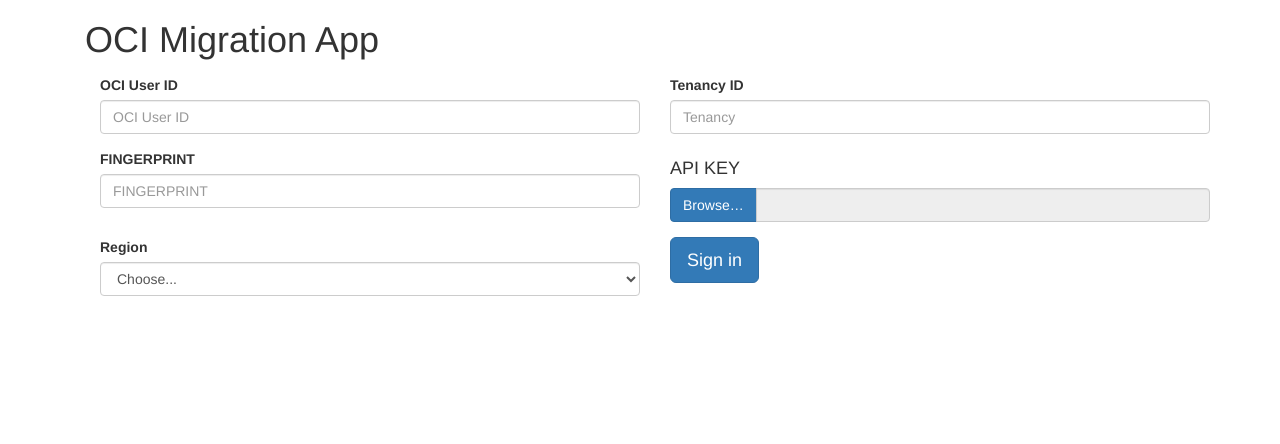
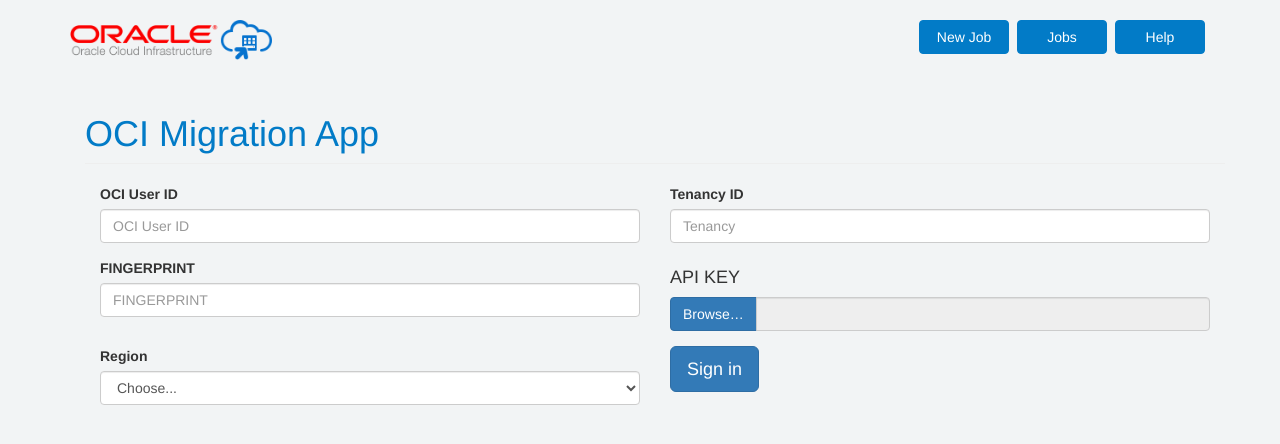
Before and after one commit to caseyr003/dragonfly, a Flask app: page / in a window 1280 px wide. Shown: the top 444 px of the page. Run offline with Flask 2, Linux system fonts and the light colour scheme; some libraries are stand-ins or nearby versions.

Commit message:
create header in flask app

```diff
--- a/flask_app/Templates/login.html
+++ b/flask_app/Templates/login.html
@@ -2,8 +2,7 @@
 {% block content %}
 
 <div class="container">
-  <h1>OCI Migration App</h1>
-  <p></p>
+  <h1 class="page-header">OCI Migration App</h1>
 
 <form>
   <div class="form-row">
--- a/flask_app/Templates/main.html
+++ b/flask_app/Templates/main.html
@@ -7,13 +7,27 @@
   <link rel="stylesheet" href="https://maxcdn.bootstrapcdn.com/bootstrap/3.3.7/css/bootstrap.min.css">
   <script src="https://ajax.googleapis.com/ajax/libs/jquery/3.3.1/jquery.min.js"></script>
   <script src="https://maxcdn.bootstrapcdn.com/bootstrap/3.3.7/js/bootstrap.min.js"></script>
+  <link rel="stylesheet" href="/static/css/main.css">
 </head>
-
 <body>
-  <!-- Main Content -->
   <div class="container">
+    <!-- Main Header -->
+    <header>
+      <div class="row">
+        <div class="col-md-6">
+          <img class="header-logo" src="/static/img/logo/logo.png" alt="Oracle Cloud Infrastructure Migration Tool Logo">
+        </div>
+        <div class="col-md-6 header-btn-col">
+          <button class="btn btn-primary header-btn pull-right">Help</button>
+          <button class="btn btn-primary header-btn pull-right">Jobs</button>
+          <button class="btn btn-primary header-btn pull-right">New Job</button>
+        </div>
+      </div>
+    </header>
+    <!-- Main Content -->
     {% block content %}
     {% endblock %}
+
   </div>
 
 </body>
--- a/flask_app/__init__.py
+++ b/flask_app/__init__.py
@@ -14,7 +14,7 @@
 
 app = Flask(__name__)
 
-DATABASE = 'Static/Users.db'
+DATABASE = 'static/Users.db'
 
 def get_db():
     db = getattr(g, '_database', None)
--- /dev/null
+++ b/flask_app/static/css/main.css
@@ -0,0 +1,35 @@
+/*
+Main Hex Colors
+Blue: #027bc7
+Grey: #f2f4f5
+*/
+
+
+/* Body */
+body {
+  background: #f2f4f5;
+}
+
+
+/* Main Header */
+.header-btn-col {
+  padding: 20px;
+}
+
+.header-btn {
+  background-color: #027bc7;
+  border-color: #027bc7;
+  width: 90px;
+  margin-left: 8px;
+}
+
+.header-logo {
+  height: 40px;
+  margin-top: 20px;
+}
+
+
+/* Main Content */
+.page-header {
+  color: #027bc7;
+}
```
Also changed, not shown: flask_app/static/img/help/oci.png (renamed from data/help/oci.png), flask_app/static/img/help/vm.png (renamed from data/help/vm.png), flask_app/static/img/logo/icon.png (renamed from data/icon.png), flask_app/static/img/logo/logo-alt.png (renamed from data/logo-alt.png), flask_app/static/img/logo/logo.png (renamed from data/logo.png), flask_app/static/img/status/failed.png (renamed from data/status/failed.png), flask_app/static/img/status/pending.png (renamed from data/status/pending.png), flask_app/static/img/status/queued.png (renamed from data/status/queued.png), flask_app/static/img/status/success.png (renamed from data/status/success.png).
